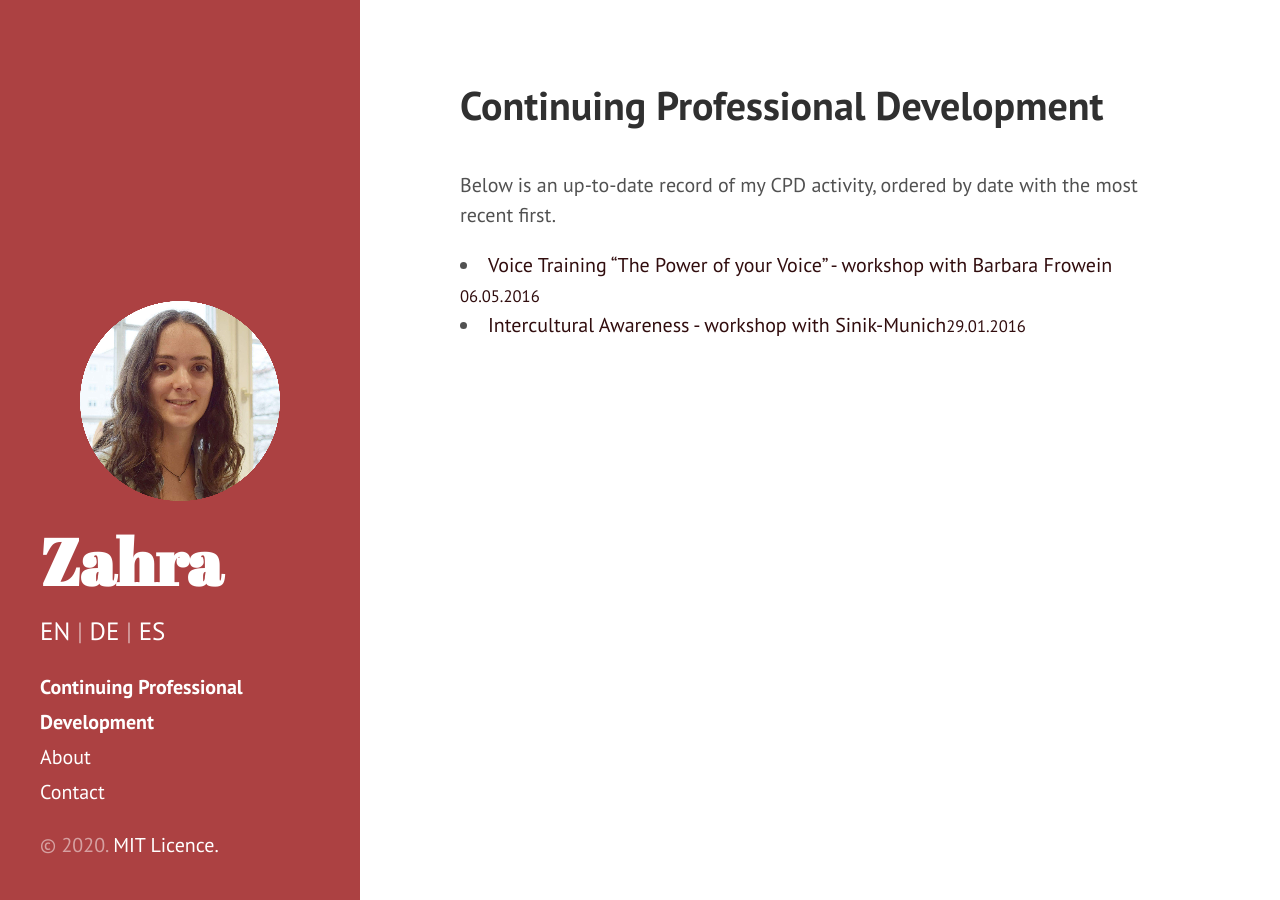
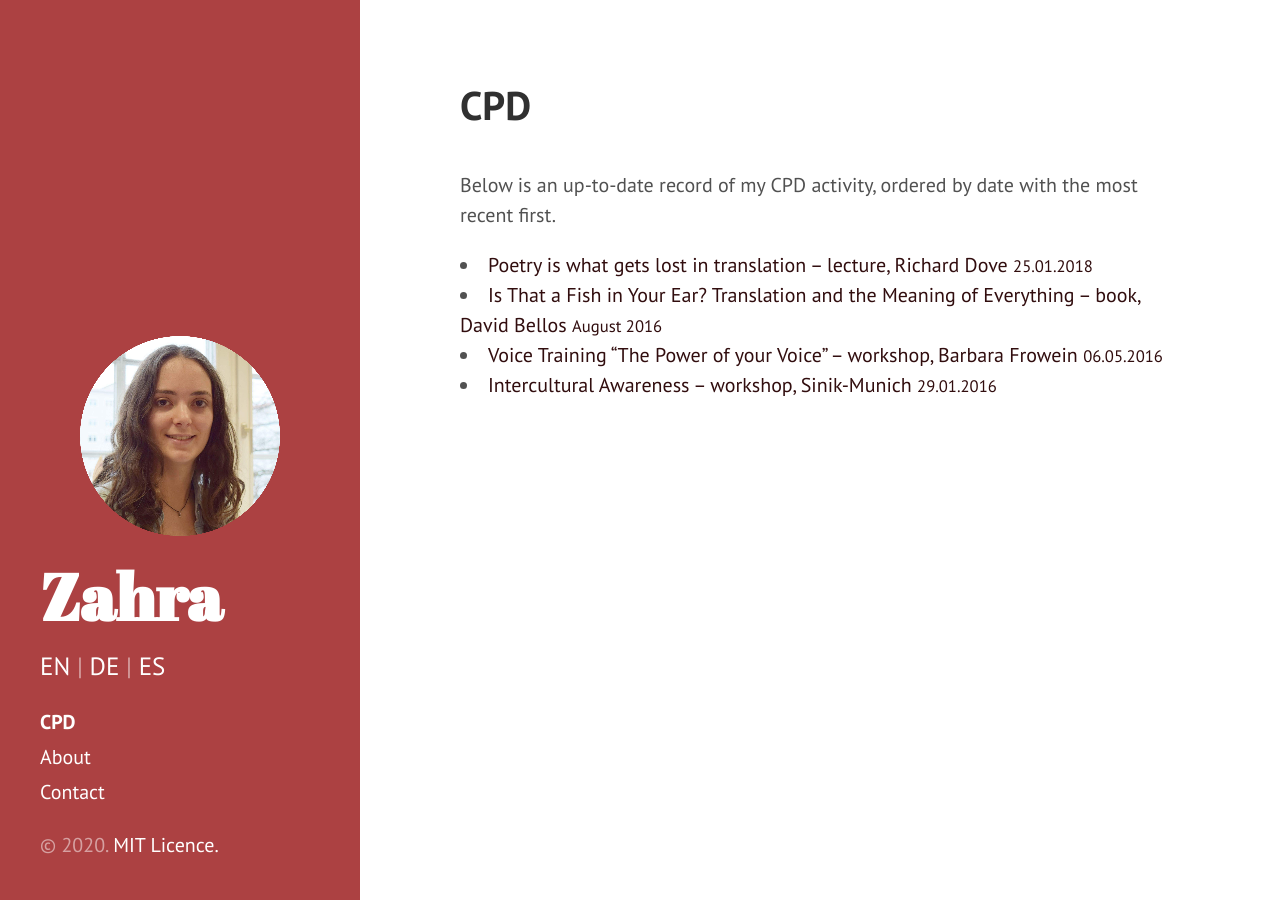
Before and after one commit to Zahra-Claire-Bahrani-Peacock/zahra-claire-bahrani-peacock.github.io, a Jekyll site: the page built from CPD.md, in a window 1280 px wide. Built offline with Jekyll 4.4.1, drawn with Linux system fonts in a browser that asks for light colours.

Commit message:
Update CPD.md

```diff
--- a/CPD.md
+++ b/CPD.md
@@ -1,11 +1,12 @@
 ---
 layout: page
-title: Continuing Professional Development
+title: CPD
 permalink: cpd
 ---
 <br/>
 Below is an up-to-date record of my CPD activity, ordered by date with the most recent first.
 <br/>
-<li><a href="https://efectocolibri.com/en/" target="_blank">Voice Training “The Power of your Voice” - workshop with Barbara Frowein
-<small>06.05.2016</small></a></li>
-<li><a href="https://efectocolibri.com/en/" target="_blank">Intercultural Awareness - workshop with Sinik-Munich<small>29.01.2016</small></a></li>
+<li><a href="https://efectocolibri.com/en/" target="_blank">Poetry is what gets lost in translation – lecture, Richard Dove <small>25.01.2018</small></a></li>
+<li><a href="https://efectocolibri.com/en/" target="_blank">Is That a Fish in Your Ear? Translation and the Meaning of Everything – book, David Bellos <small>August 2016</small></a></li>
+<li><a href="https://efectocolibri.com/en/" target="_blank">Voice Training “The Power of your Voice” – workshop, Barbara Frowein <small>06.05.2016</small></a></li>
+<li><a href="https://efectocolibri.com/en/" target="_blank">Intercultural Awareness – workshop, Sinik-Munich <small>29.01.2016</small></a></li>
```
